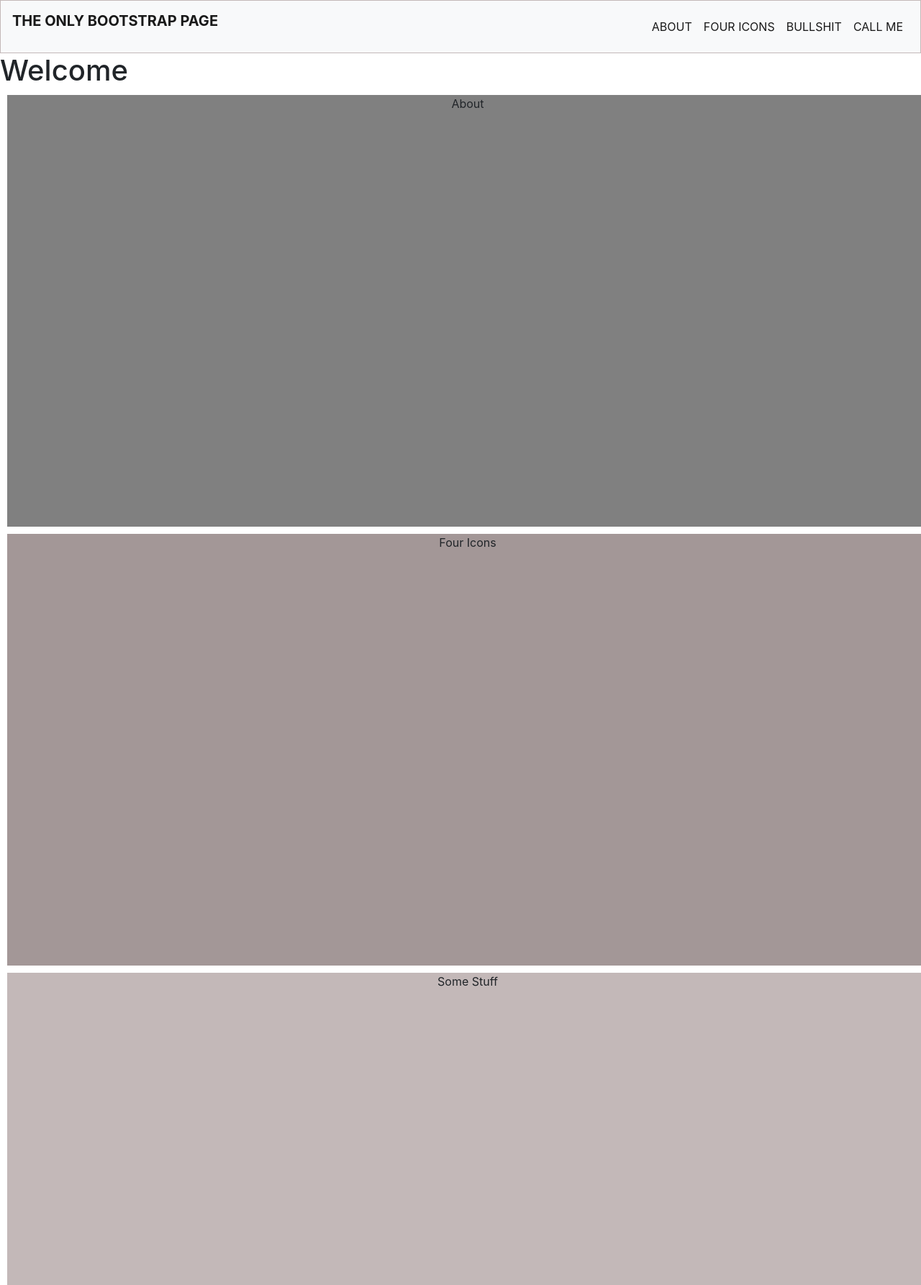
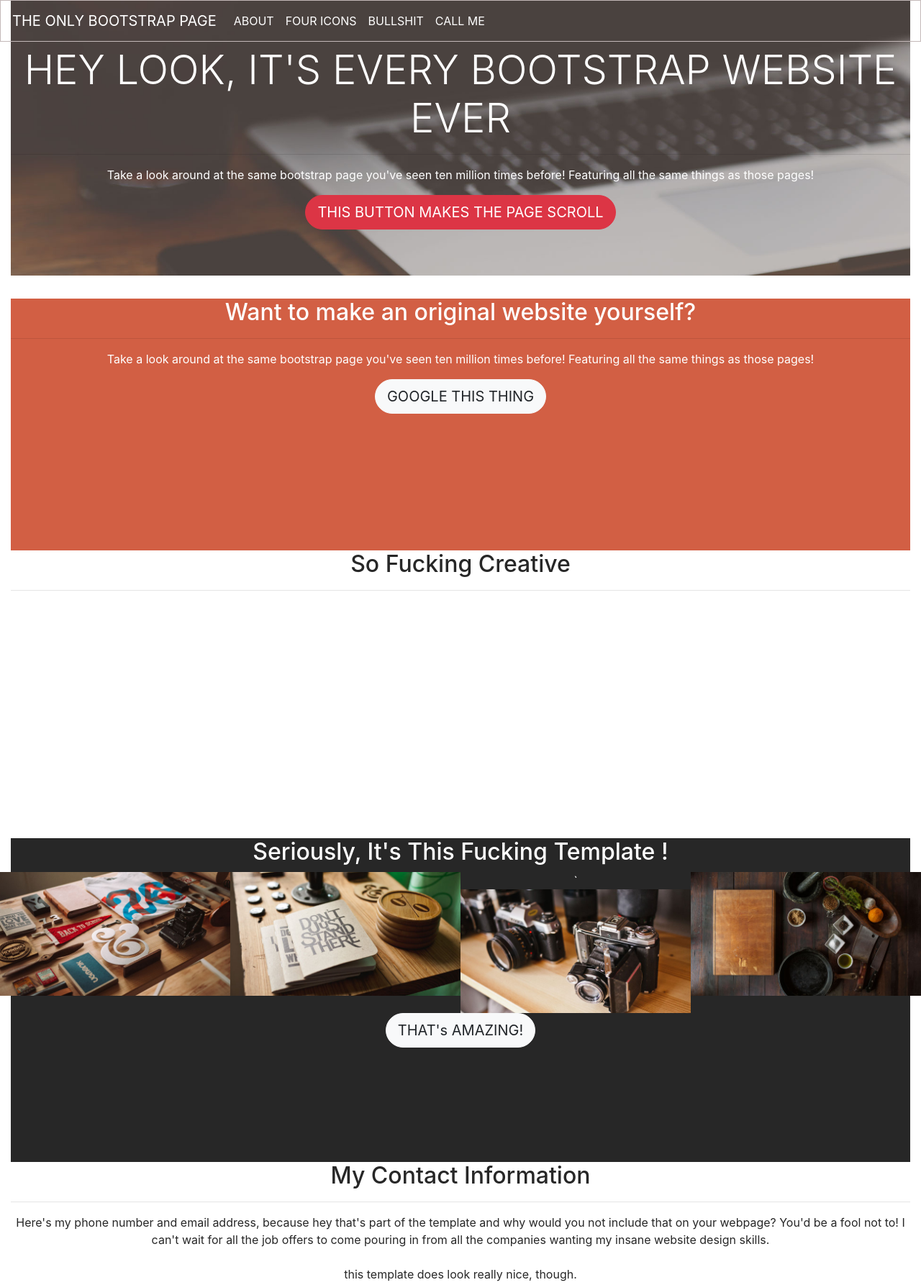
Before and after one commit to XccelerateOrg/FTWD_Web_Day_04, a plain HTML site: page Exercise_A/index.html in a window 1280 px wide. Shown: the top 1786 px of the page at 72% size. Drawn offline with nearby package versions, Linux system fonts and the light colour scheme.

Commit message:
second attemp

```diff
--- a/Exercise_A/assets/css/style.css
+++ b/Exercise_A/assets/css/style.css
@@ -5,23 +5,42 @@ Add in your custom style such that you can develop the wonderful website within
 html {
   scroll-behavior: smooth;
 }
-#header{
-    border: 1px solid #c3b8b8
+body{
+    margin: 0;
+    padding: 0;
 }
-.section {
-  height: 600px;
-  width: 100vw;
-  margin: 10px;
+.container-fluid {
+    margin: 0;
+    padding: 0;
+    color: #fff;
 }
-#one {
-  background-color: #808080;
+#header {
+  border: 1px solid #c3b8b8;
 }
-#two {
-  background-color: #a39797;
+.jumbotron {
+  background-position: center;
+  background-size: cover;
+  margin: 0;
+  padding: 0;
+  border: 0;
 }
-#three {
-  background-color: #c3b8b8;
+.about{
+    background-color: #d25f44;
+    width: 100vw;
+    height: 350px;
 }
-#four {
-  background-color: #f1f1f1;
+.four-icons{
+    color: #272727;
+    width: 100vw;
+    height: 400px;
 }
+.bullshit{
+    background-color: #272727;
+    width: 100vw;
+    height: 450px;
+}
+.call-me{
+    color: #272727;
+    width: 100vw;
+    height: 350px;
+}
--- a/Exercise_A/index.html
+++ b/Exercise_A/index.html
@@ -29,14 +29,23 @@
   <!-- Nav bar setup -->
 
   <body data-spy="scroll" data-target=".navbar">
-    <header id="header">
-      <nav
-        class="navbar navbar-expand-lg navbar-light bg-light justify-content-between"
+    <!-- navbar header -->
+    <header>
+      <nav class="navbar navbar-expand-lg navbar-dark fixed-top" id="header">
+        <a class="navbar-brand" href="#">THE ONLY BOOTSTRAP PAGE </a>
+        <button
+          class="navbar-toggler"
+          type="button"
+          data-toggle="collapse"
+          data-target="#navbarSupportedContent"
+          aria-controls="navbarSupportedContent"
+          aria-expanded="false"
+          aria-label="Toggle navigation"
         >
-        <a class="navbar-brand" href="#">
-          <p class="text-capitalize font-weight-bold">THE ONLY BOOTSTRAP PAGE</p>
-        </a>
+          <span class="navbar-toggler-icon"></span>
+        </button>
 
+        <div class="collapse navbar-collapse" id="navbarNav">
           <ul class="navbar-nav">
             <li class="nav-item active">
               <a class="nav-link" href="#one">ABOUT</a>
@@ -51,41 +60,103 @@
               <a class="nav-link" href="#four">CALL ME</a>
             </li>
           </ul>
+        </div>
       </nav>
     </header>
 
-    <h1 class="wow animate__animated animate__bounce">Welcome</h1>
-    <div>
-      <div class="section text-center" id="one">About</div>
-      <div class="section text-center" id="two">Four Icons</div>
-      <div class="section text-center" id="three">Some Stuff</div>
-      <div class="section text-center" id="four">Contact</div>
+    <!-- Jumbotron -->
+    <section class="d-flex container-fluid text-center justify-content-center">
+      <div
+        class="jumbotron jumbotron-fluid"
+        style="background-image: url('./assets/images/header.jpg')"
+      >
+        <h1 class="display-4">HEY LOOK, IT'S EVERY BOOTSTRAP WEBSITE EVER</h1>
+
+        <hr class="hr-red" />
+        <p>
+          Take a look around at the same bootstrap page you've seen ten million
+          times before! Featuring all the same things as those pages!
+        </p>
+        <a class="btn btn-danger btn-lg rounded-pill" href="#one" role="button"
+          >THIS BUTTON MAKES THE PAGE SCROLL</a
+        >
       </div>
-    <div class="d-flex justify-content-center">
-      <button><a href="#top">Backtotop!</a></button>
+    </section>
+    <!-- Jumbotron end -->
+
+    <!-- About -->
+    <section class="d-flex container-fluid text-center justify-content-center">
+      <div class="about">
+        <h2 class="display-5">Want to make an original website yourself?</h2>
+        <hr class="hr-red" />
+        <p>
+          Take a look around at the same bootstrap page you've seen ten million
+          times before! Featuring all the same things as those pages!
+        </p>
+        <a
+          class="btn btn-light btn-lg rounded-pill"
+          href="https://lmgtfy.com/?q=bootstrap+template"
+          target="_blank"
+          role="button"
+          >GOOGLE THIS THING</a
+        >
       </div>
-
-    <!-- data-spy="scroll" data-target=".navbar" data-offset="50" -->
-    <!--Allows us to track the progress of the scroll -->
-    <!-- Nav bar items -->
-
-    <!-- Can use Jumbotron -->
-    <!-- Second Section -->
+    </section>
+    <!-- About end -->
 
     <!-- Four icons -->
-    <!-- Four pictures with overlay etc -->
-    <!-- contact me container -->
+    <section class="d-flex container-fluid text-center justify-content-center">
+      <div class="four-icons">
+        <h2 class="display-5">So Fucking Creative</h2>
+        <hr class="hr-red" />
+        <!-- 4 img  -->
+      </div>
+    </section>
+    <!-- Four icons end -->
 
-    <!-- All scripts we need jquery, bootstrap, smooth scroll, local script -->
+    <!-- Bullshit -->
+    <section class="d-flex container-fluid text-center justify-content-center">
+      <div class="bullshit">
+        <h2 class="display-5">Seriously, It's This Fucking Template !</h2>
+        <!-- 4 img  -->
+        <div class="row">
+          <div class="col col-lg-3 col-md-6 p-0">
+            <img class="w-100" src="assets/images/1.jpg" alt="gallery" />
+          </div>
+          <div class="col col-lg-3 col-md-6 p-0">
+            <img class="w-100" src="assets/images/2.jpg" alt="gallery" />
+          </div>
+          <div class="col col-lg-3 col-md-6 p-0">`
+            <img class="w-100" src="assets/images/3.jpg" alt="gallery" />
+          </div>
+          <div class="col col-lg-3 col-md-6 p-0">
+            <img class="w-100" src="assets/images/4.jpg" alt="gallery" />
+          </div>
+        </div>
+        <button class="btn btn-light btn-lg rounded-pill">
+          THAT's AMAZING!
+        </button>
+      </div>
+    </section>
+    <!-- Bullshit end -->
 
-    <!--
-      All of your script tags for your JavaScript Bootstrap components, refer to the Practice folder
+    <!-- Call me -->
+    <section class="d-flex container-fluid text-center justify-content-center">
+      <div class="call-me">
+        <h2 class="display-5">My Contact Information</h2>
+        <hr class="hr-red" />
+        <p>
+          Here's my phone number and email address, because hey that's part of
+          the template and why would you not include that on your webpage? You'd
+          be a fool not to! I can't wait for all the job offers to come pouring
+          in from all the companies wanting my insane website design skills.
+          <br /><br />
+          this template does look really nice, though.
+        </p>
+      </div>
+    </section>
+    <!-- Call me end -->
 
-      If you do not use CSS to do smooth scroll then... You need the CDN for Smooth Scroll
-      Your custom JavaScript
-     -->
-
-    <footer></footer>
     <script src="./assets/js/script.js"></script>
     <script src="./assets/js/wow.js"></script>
     <script>
```
Also changed, not shown: 1 other file. Lines whose indentation alone changed are shown as unchanged.
